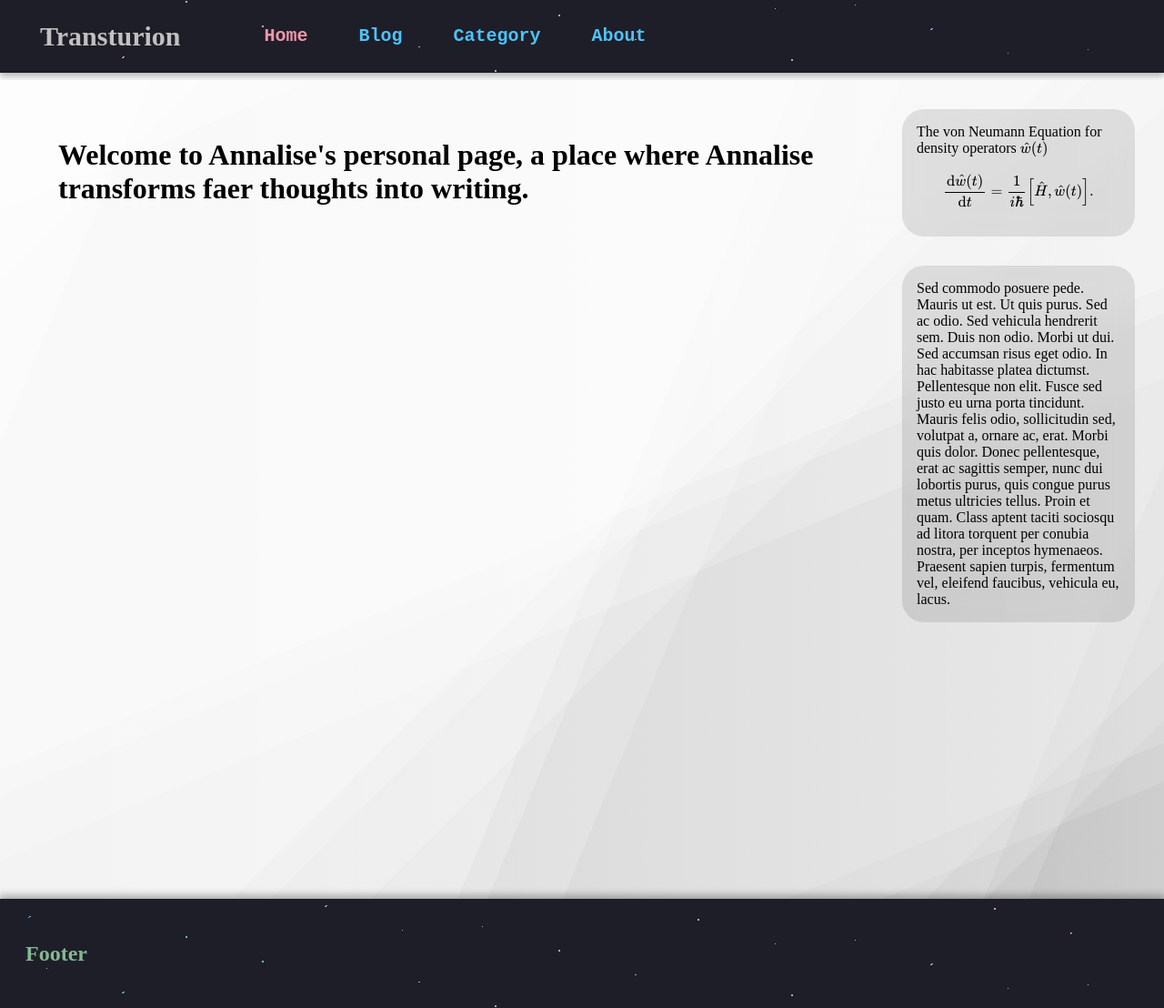
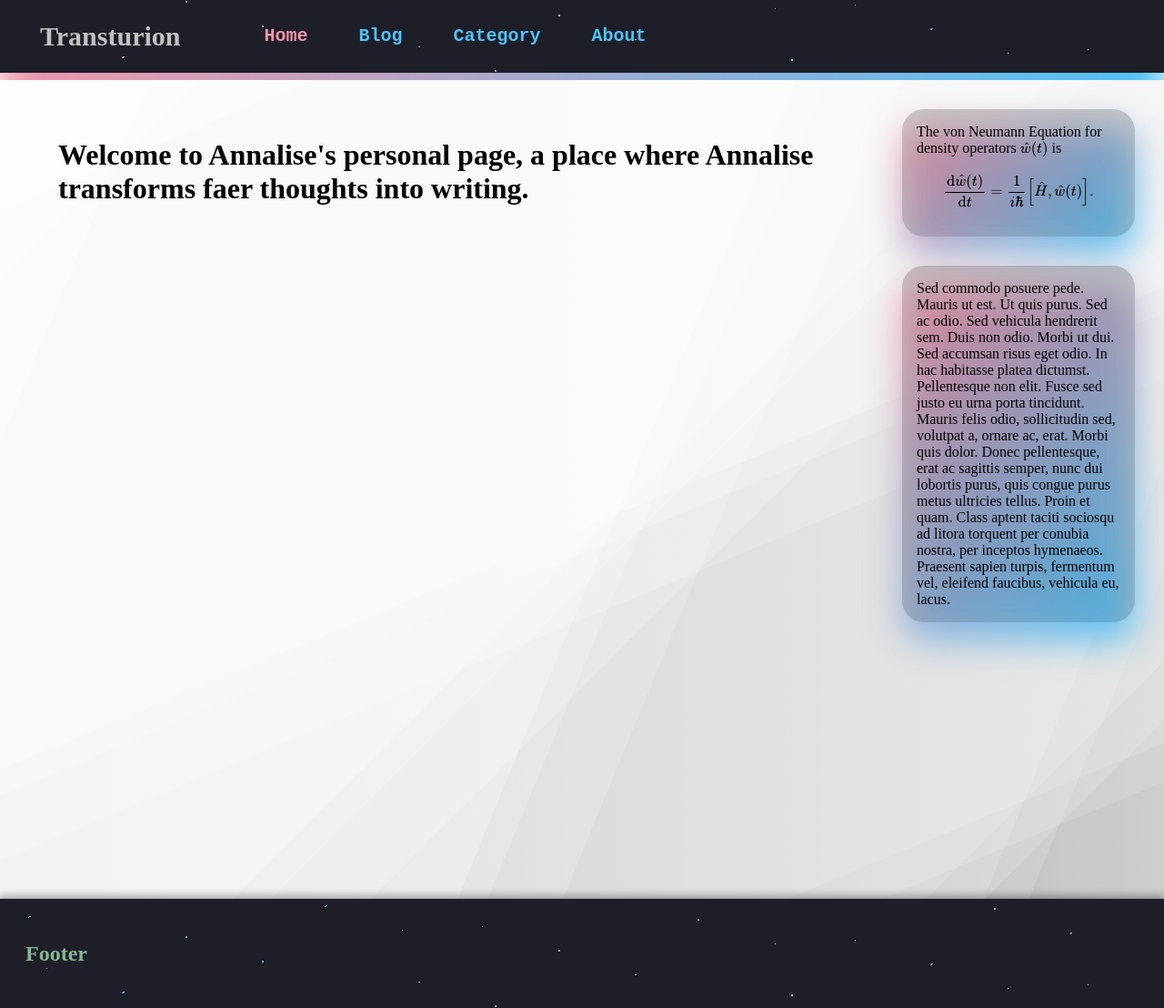
Before and after one commit to transturion/transturion.com, a Jekyll site: the page built from index.html, in a window 1280 px wide. Shown: the whole page at 91% size. Built offline with Jekyll 4.4.1, drawn with Linux system fonts in a browser that asks for light colours.

Commit message:
Added shadow gradients to header and cards.

```diff
--- a/_layouts/default.html
+++ b/_layouts/default.html
@@ -25,7 +25,7 @@
                 <div class="leftcolumn">{{ content }}</div>
                 <div class="rightcolumn">
                     <div class="card">
-                        The von Neumann Equation for density operators \(\hat w(t)\) \[\frac{\mathrm{d}\hat w(t)}{\mathrm {d}t}=\frac1{i\hbar}\left[\hat H,\hat w(t)\right].\]
+                        The von Neumann Equation for density operators \(\hat w(t)\) is \[\frac{\mathrm{d}\hat w(t)}{\mathrm {d}t}=\frac1{i\hbar}\left[\hat H,\hat w(t)\right].\]
                     </div>
                     <div class="card">
                         Sed commodo posuere pede. Mauris ut est. Ut quis purus. Sed ac odio. Sed vehicula hendrerit sem. Duis non odio. Morbi ut dui. Sed accumsan risus eget odio. In hac habitasse platea dictumst. Pellentesque non elit. Fusce sed justo eu urna porta tincidunt. Mauris felis odio, sollicitudin sed, volutpat a, ornare ac, erat. Morbi quis dolor. Donec pellentesque, erat ac sagittis semper, nunc dui lobortis purus, quis congue purus metus ultricies tellus. Proin et quam. Class aptent taciti sociosqu ad litora torquent per conubia nostra, per inceptos hymenaeos. Praesent sapien turpis, fermentum vel, eleifend faucibus, vehicula eu, lacus.
--- a/_sass/navigation.scss
+++ b/_sass/navigation.scss
@@ -10,7 +10,7 @@
     background-image: repeating-linear-gradient(358deg, rgb(30,30,40) 0px, rgb(30,30,40) 27px,transparent 27px, transparent 29px),repeating-linear-gradient(280deg, rgb(30,30,40) 0px, rgb(30,30,40) 27px,transparent 27px, transparent 29px),repeating-linear-gradient(337deg, rgb(30,30,40) 0px, rgb(30,30,40) 27px,transparent 27px, transparent 29px),linear-gradient(90deg, rgb(240,150,170),rgb(78,194,248));
 
     margin-bottom: 8px;
-    box-shadow: 0px 3px 8px 1px rgba(0,0,0,0.3);
+    /*box-shadow: 0px 3px 8px 1px rgba(0,0,0,0.3);*/
 }
 
 /* Navigation */
--- /dev/null
+++ b/_sass/shadowgradients.scss
@@ -0,0 +1,53 @@
+/* https://alvarotrigo.com/shadow-gradients/ */
+
+/* shadow gradient for cards */
+.card:before {
+    content: "";
+    z-index: -1;
+    position: absolute;
+    top: 0;
+    right: 0;
+    bottom: 0;
+    left: 0;
+    background: linear-gradient(-45deg, #4EC2F8 0%, #F096AA 100%);
+    transform: translate3d(0px, 20px, 0) scale(1.0);
+    filter: blur(20px);
+    opacity: var(0.7);
+    transition: opacity 0.3s;
+    border-radius: inherit;
+}
+
+/*
+* Prevents issues when the parent creates a
+* stacking context. (For example, using the transform
+* property )
+*/
+.card::after {
+    content: "";
+    z-index: -1;
+    position: absolute;
+    top: 0;
+    right: 0;
+    bottom: 0;
+    left: 0;
+    background: inherit;
+    border-radius: inherit;
+}
+
+/* shadow gradient for the header */
+
+.header:after {
+    content: "";
+    z-index: -1;
+    position: absolute;
+    top: 0;
+    right: 0;
+    bottom: 0;
+    left: 0;
+    background: linear-gradient(-90deg, #4EC2F8 0%, #F096AA 100%);
+    transform: translate3d(0px, 20px, 0) scale(1.0);
+    filter: blur(20px);
+    opacity: var(0.7);
+    transition: opacity 0.3s;
+    border-radius: inherit;
+}
--- a/assets/css/styles.scss
+++ b/assets/css/styles.scss
@@ -4,3 +4,4 @@
 @import "navigation";
 @import "footer";
 @import "gradientmagic";
+@import "shadowgradients";
```
